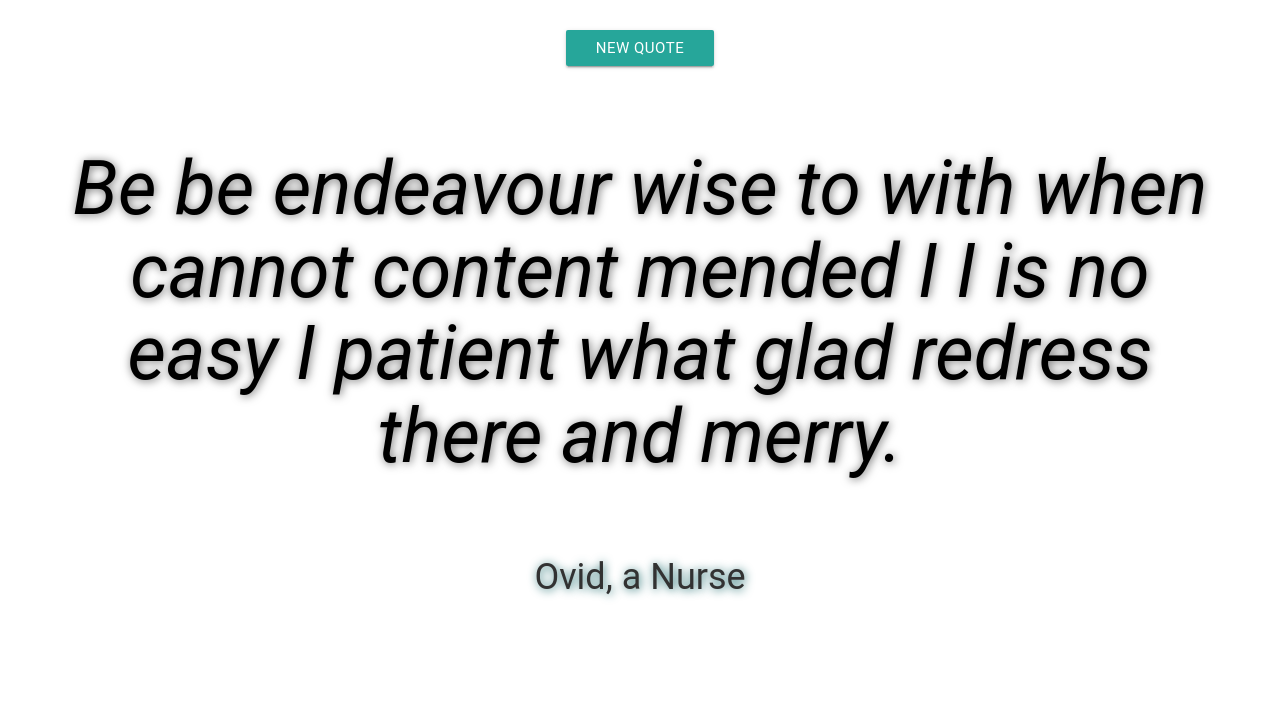
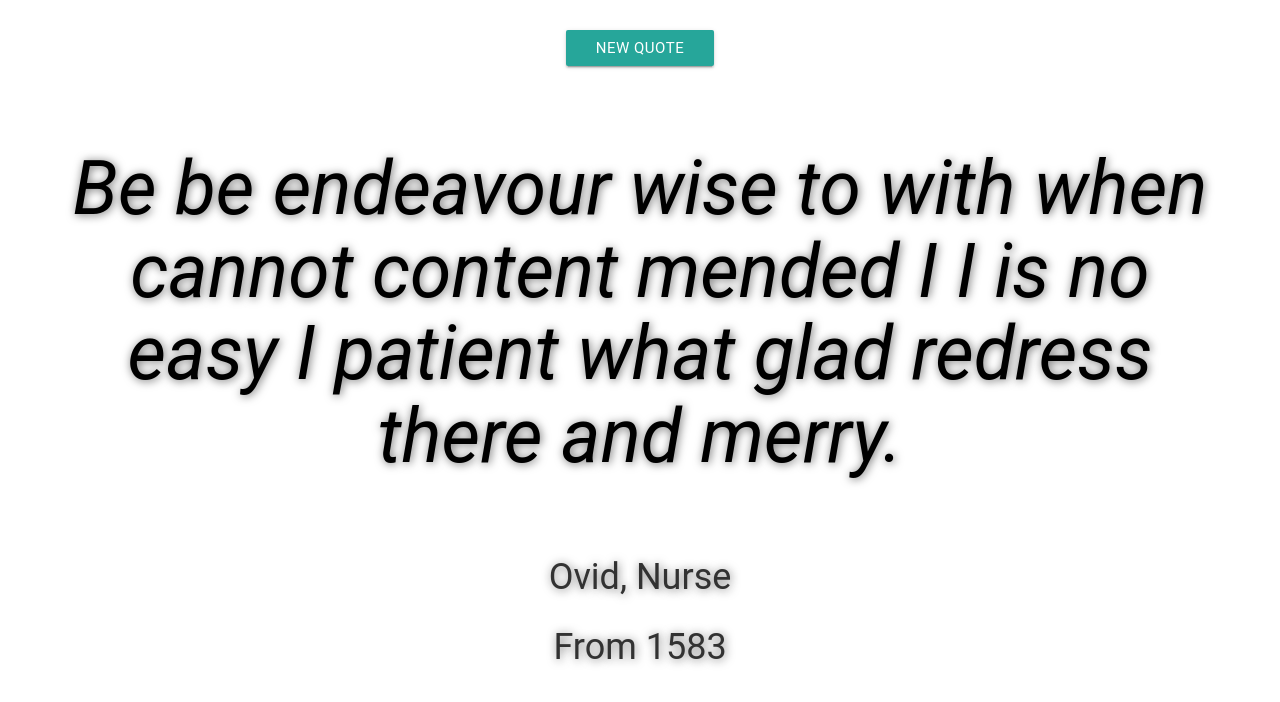
Before and after one commit to benni-ben/Learn-Man-Fish, a plain HTML site: page index.html in a window 1280 px wide. Both pictures are taken after a click on the link "NEW QUOTE". Drawn offline with Linux system fonts and the light colour scheme; a web font is replaced by a local one.

Commit message:
date update
we have added the very accurate dates to the quotes

```diff
--- a/index.html
+++ b/index.html
@@ -10,7 +10,8 @@
         <link href="materialize/css/materialize.css" rel="stylesheet">
         <link rel="stylesheet" href="materialize/css/materialize.css">
     </head>
-    <style>/* fallback */
+    <style>
+    /* fallback */
 @font-face {
   font-family: 'Material Icons';
   font-style: normal;
@@ -42,6 +43,7 @@
     <div class="cont">
     <h2 id="quotebox" style="font-style:italic; font-size: 5rem; position: static; width: 100%; padding: 4%; margin: auto; text-align: center; color: rgb(0, 0, 0); text-shadow: 1px 1px 10px #00000092;">Quote</h2>
     <h3 id="authorBox" style="font-style:bold; font-size: 2.4rem; position: static; width: 100%; text-align: center; color: rgb(50, 50, 50); text-shadow: 1px 1px 10px #16161692;margin-top: 30px;">Quote</h3>
+    <h3 id="dateBox" style="font-style:bold; font-size: 2.4rem; position: static; width: 100%; text-align: center; color: rgb(50, 50, 50); text-shadow: 1px 1px 10px #16161692;margin-top: 30px;">Date</h3>
     </div>
     <script>
     let quoteBox = document.getElementById('quotebox');
@@ -53,7 +55,7 @@
                 return min;
             }
             else {
-                return Math.floor(Math.random() * (max - min + 1)) + min;
+                return (Math.floor(Math.random() * (max - min + 1)) + min);
             }
 
         }
@@ -202,7 +204,9 @@
                 'to',
                 'up',
                 'as',
-                'your'
+                'your',
+                'then',
+                'we',
             ];
             const lastWordRaw = result.split(' ').pop() || '';
             const lastWord = lastWordRaw.replace(/[.?!]+$/,'').toLowerCase();
@@ -213,8 +217,6 @@
             result = result.replaceAll(/[.?!]+/g, '');
             result = result.replaceAll(/[,;:]+/g, '');
             result = result.endsWith('.') ? result : result + '.';
-            // if there is anything from the deleteArray before the end period, delete it
-
             return result;
         }
         async function randomAuthor() {
@@ -250,18 +252,20 @@
                         job = entry.job ?? entry.title ?? 'Professional';
                     }
                 }
-                quoteAuthor.style.textShadow = '1px 1px 10px #' + Math.floor(Math.random()*2000000).toString(16);
-
-                quoteAuthor.textContent = `${author}, a ${job}`;
+                quoteAuthor.textContent = `${author}, ${job}`;
             } catch (error) {
                 console.error('Error fetching author/job:', error);
                 quoteAuthor.textContent = 'Quote';
             }
         }
+        function randomDate() {
+            document.getElementById("dateBox").textContent = "From " + randomNumber(1200, 2025);
+        }
         quoteButton.addEventListener("click", () => {
             getQuote().then(() => {
                 quoteBox.textContent = garbleQuote(randomQuote);
                 randomAuthor();
+                randomDate();
             });
         });
         </script>
```
Also changed, not shown: 1 other file.
